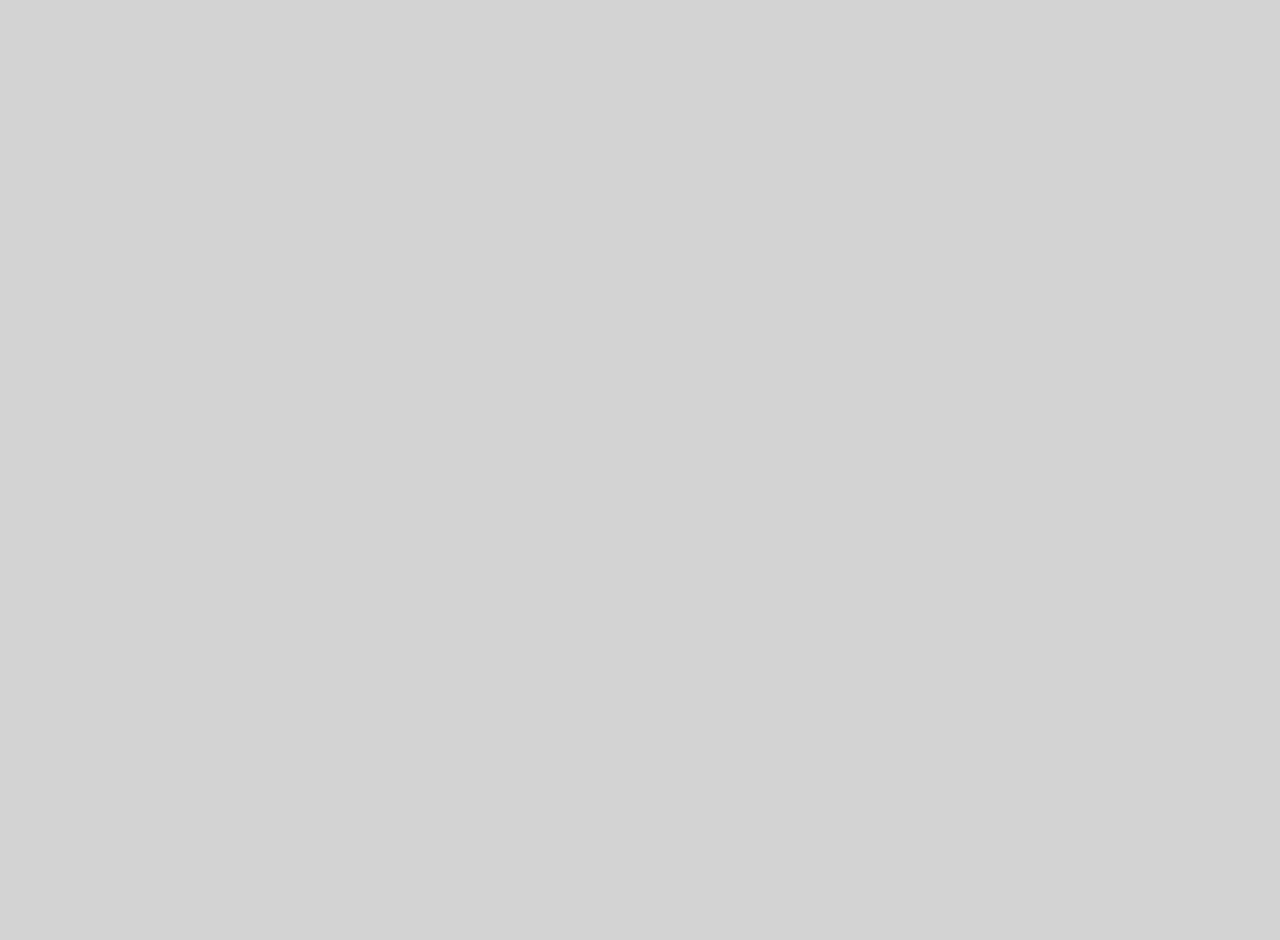
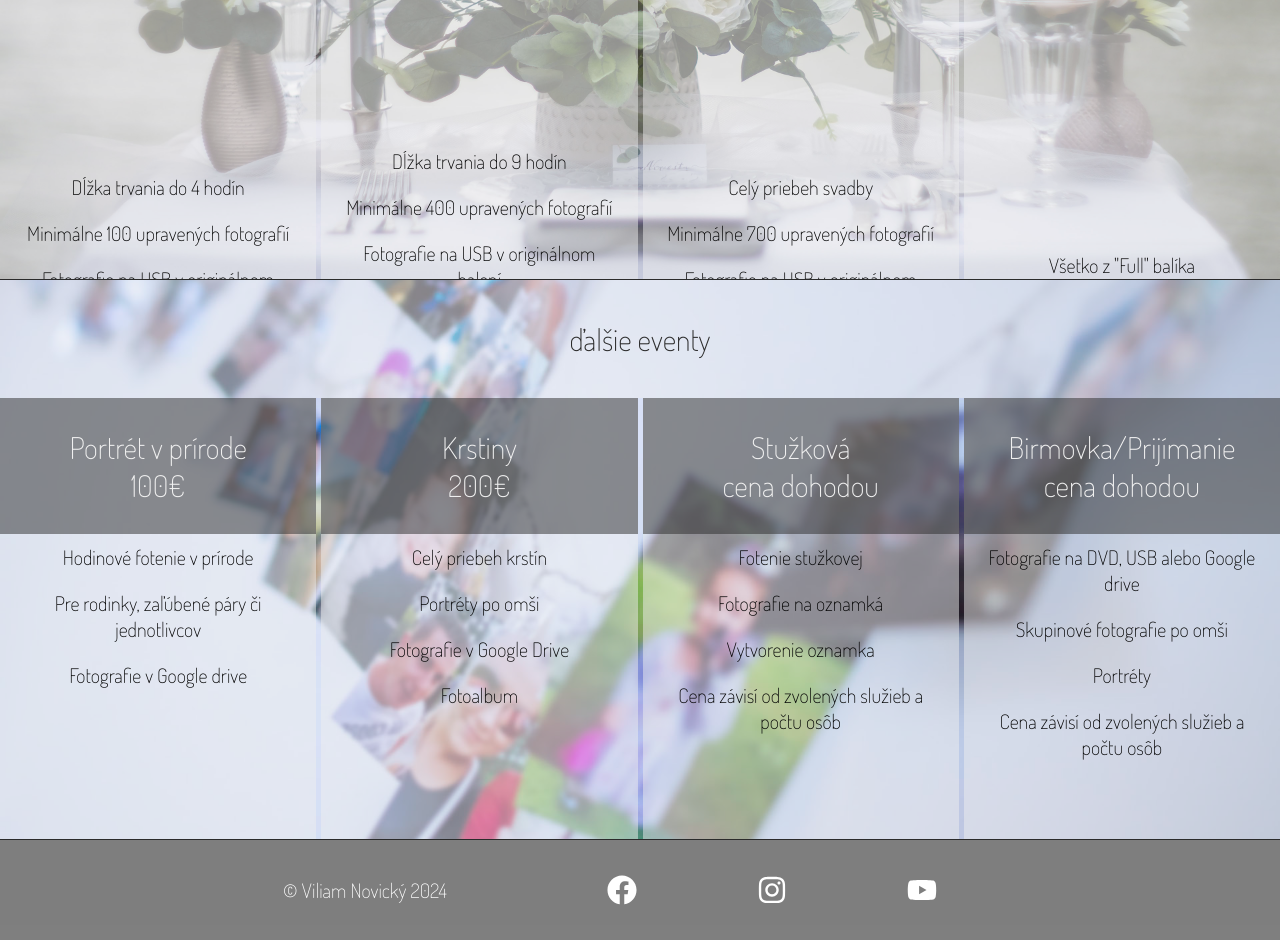
Before and after one commit to viliamnovicky/react-visual-arts, a React (Vite) app: page /cennik in a window 1280 px wide. Shown: the part 600-1540 px from the top of the page. Before the commit the page ends 800 px from the top, so only its background shows below. Built offline with nearby package versions, Linux system fonts and the light colour scheme.

Commit message:
pricelist page

```diff
--- a/src/pages/Pricelist.jsx
+++ b/src/pages/Pricelist.jsx
@@ -1,10 +1,174 @@
+import BackgroundCont from "../ui/BackgroundCont";
 import Navbar from "../ui/Navbar";
+import bgWeding from "../../public/img/cennik-svadba.jpg";
+import bgEvent from "../../public/img/cennik-portret.jpg";
+import styled from "styled-components";
+import Button from "../ui/Button";
+
+const StyledPricelist = styled.div`
+  display: flex;
+  width: 100%;
+  height: 100%;
+  gap: 0.5rem;
+`;
+
+const Price = styled.div`
+  position: relative;
+  z-index: 1;
+  width: 100%;
+  background: var(--color-white-transp);
+  transition: all 0.2s;
+
+  &:hover {
+    background: var(--color-white-transp-2);
+  }
+
+  &:hover p,
+  &:hover button {
+    opacity: 1;
+  }
+`;
+
+const Heading = styled.h1`
+  text-align: center;
+  font-size: 3rem;
+  color: var(--color-white);
+  background: var(--color-grey-transp);
+  font-weight: 100;
+  padding: 3rem;
+
+  span {
+    display: block;
+  }
+`;
+
+const Description = styled.p`
+  background: var(--color-grey-transp);
+  color: var(--color-white);
+  font-size: 2rem;
+  padding: 2rem;
+  width: 95%;
+  margin: auto;
+  margin-top: 2rem;
+  border-radius: 2rem;
+  opacity: 0;
+  transition: all 0.2s;
+`;
+
+const Paragraph = styled.p`
+  text-align: center;
+  font-size: 2rem;
+  padding: 1rem 2rem;
+`;
 
 function Pricelist() {
   return (
     <>
       <Navbar />
-      Pricelist
+      <BackgroundCont image={bgWeding} heading="Svadba" className="margin-top-5">
+        <StyledPricelist>
+          <Price>
+            <Heading>
+              Balík "Light" <span>350€</span>
+            </Heading>
+            <Description>
+              Ak si nepotrpíte na veľkých oslavách a všetko, na čom Vám záleží je počuť áno od
+              svojej spriaznenej duše, tento balík je pre Vás ako stvorený.
+            </Description>
+            <Paragraph>Dĺžka trvania do 4 hodín</Paragraph>
+            <Paragraph>Minimálne 100 upravených fotografií</Paragraph>
+            <Paragraph>Fotografie na USB v originálnom balení</Paragraph>
+            <Paragraph>Fotoalbum</Paragraph>
+            <Button type="price">Rezervovať termín</Button>
+          </Price>
+          <Price>
+            <Heading>
+              Balík "Medium" <span>500€</span>
+            </Heading>
+            <Description>
+              Ak chcete mať zo svadby zachytené všetko podstatné začinajúc kostolom a končiac
+              redovým tancom.
+            </Description>
+            <Paragraph>Dĺžka trvania do 9 hodín</Paragraph>
+            <Paragraph>Minimálne 400 upravených fotografií</Paragraph>
+            <Paragraph>Fotografie na USB v originálnom balení</Paragraph>
+            <Paragraph>Fotoalbum</Paragraph>
+            <Paragraph>Originálne balenie</Paragraph>
+            <Button type="price">Rezervovať termín</Button>
+          </Price>
+          <Price>
+            <Heading>
+              Balík "Full" <span>650€</span>
+            </Heading>
+            <Description>
+              Ak chcete z Vašej svadby zvečniť každučký okamih od príprav po redový tanec, tento
+              balík je pre Vás ten správny. Budem Vám k dispozícii celý svadobný deň.
+            </Description>
+            <Paragraph>Celý priebeh svadby</Paragraph>
+            <Paragraph>Minimálne 700 upravených fotografií</Paragraph>
+            <Paragraph>Fotografie na USB v originálnom balení</Paragraph>
+            <Paragraph>Fotokniha</Paragraph>
+            <Paragraph>Originálne balenie</Paragraph>
+            <Button type="price">Rezervovať termín</Button>
+          </Price>
+          <Price>
+            <Heading>
+              Balík "Premium" <span>800€</span>
+            </Heading>
+            <Description>
+              Ak hľadáte výnimočný spôsob pre uchovanie Vašich svadobných spomienok, možno Vás
+              zaujme personalizovaná webová stránka. Môžete ju jednoducho zdieľať s rodinou a
+              priateľmi. Bojíte sa nevyžiadaných návštev? Jednoducho si ju zaheslujete.
+            </Description>
+            <Paragraph>Všetko z "Full" balíka</Paragraph>
+            <Paragraph>Originálna web-stránka</Paragraph>
+            <Button type="price">Rezervovať termín</Button>
+          </Price>
+        </StyledPricelist>
+      </BackgroundCont>
+      <BackgroundCont image={bgEvent} heading="ďalšie eventy">
+        <StyledPricelist>
+          <Price>
+            <Heading>
+              Portrét v prírode<span>100€</span>
+            </Heading>
+            <Paragraph>Hodinové fotenie v prírode</Paragraph>
+            <Paragraph>Pre rodinky, zaľúbené páry či jednotlivcov</Paragraph>
+            <Paragraph>Fotografie v Google drive</Paragraph>
+            <Button type="price">Rezervovať termín</Button>
+          </Price>
+          <Price>
+            <Heading>
+              Krstiny<span>200€</span>
+            </Heading>
+            <Paragraph>Celý priebeh krstín</Paragraph>
+            <Paragraph>Portréty po omši</Paragraph>
+            <Paragraph>Fotografie v Google Drive</Paragraph>
+            <Paragraph>Fotoalbum</Paragraph>
+            <Button type="price">Rezervovať termín</Button>
+          </Price>
+          <Price>
+            <Heading>
+              Stužková<span>cena dohodou</span>
+            </Heading>
+            <Paragraph>Fotenie stužkovej</Paragraph>
+            <Paragraph>Fotografie na oznamká</Paragraph>
+            <Paragraph>Vytvorenie oznamka</Paragraph>
+            <Paragraph>Cena závisí od zvolených služieb a počtu osôb</Paragraph>
+            <Button type="price">Rezervovať termín</Button>
+          </Price>
+          <Price>
+            <Heading>
+              Birmovka/Prijímanie<span>cena dohodou</span>
+            </Heading>
+            <Paragraph>Fotografie na DVD, USB alebo Google drive</Paragraph>
+            <Paragraph>Skupinové fotografie po omši</Paragraph>
+            <Paragraph>Portréty</Paragraph>
+            <Paragraph>Cena závisí od zvolených služieb a počtu osôb</Paragraph>
+            <Button type="price">Rezervovať termín</Button>
+          </Price>
+        </StyledPricelist>
+      </BackgroundCont>
     </>
   );
 }
--- a/src/styles/GlobalStyles.js
+++ b/src/styles/GlobalStyles.js
@@ -3,6 +3,8 @@ import { createGlobalStyle } from "styled-components";
 const GlobalStyles = createGlobalStyle`
 :root {
     --color-white: rgb(240, 240, 240);
+    --color-white-transp: rgba(240, 240, 240, .5);
+    --color-white-transp-2: rgba(240, 240, 240, .8);
     --color-light: rgb(211, 211, 211);
     --color-light-2: rgb(225, 225, 225);
     --color-grey: rgb(43, 43, 43);
--- /dev/null
+++ b/src/ui/BackgroundCont.jsx
@@ -0,0 +1,43 @@
+import styled from "styled-components";
+
+const StyledBackgroundCont = styled.div`
+  width: 100vw;
+  height: 70vh;
+  overflow: hidden;
+  position: relative;
+  z-index: 0;
+  border-bottom: 1px solid var(--color-grey)
+`;
+
+const Image = styled.img`
+  width: 100%;
+  position: absolute;
+  left: 50%;
+  top: 50%;
+  transform: translate(-50%, -50%);
+  z-index: 0;
+`;
+
+const Heading = styled.h1`
+  font-size: 3rem;
+  padding: 4rem;
+  z-index: 1;
+  position: relative;
+  width: 100%;
+  text-align: center;
+  font-weight: 100;
+  background: var(--color-white-transp);
+  color: var(--color-grey);
+`;
+
+function BackgroundCont({ image, heading, children, className }) {
+  return (
+    <StyledBackgroundCont className={className}>
+      <Heading>{heading}</Heading>
+      <Image src={image} />
+      {children}
+    </StyledBackgroundCont>
+  );
+}
+
+export default BackgroundCont;
--- a/src/ui/Button.jsx
+++ b/src/ui/Button.jsx
@@ -10,10 +10,25 @@ const types = {
     border-radius: 2rem;
 
     &:hover {
-            background: var(--color-grey-transp)
+      background: var(--color-grey-transp);
     }
-    `
-}
+  `,
+
+  price: css`
+    position: absolute ;
+    bottom: 15rem;
+    left: 50%;
+    transform: translateX(-50%);
+    z-index: 3;
+    height: 5rem !important;
+    width: 80% !important;
+    font-weight: 800 !important;
+    text-transform: uppercase;
+    color: var(--color-grey);
+    opacity: 0;
+    font-family: 'Dosis', sans-serif;
+  `,
+};
 
 const Button = styled.button`
   cursor: pointer;
@@ -31,12 +46,11 @@ cursor: pointer;
     background: var(--color-grey-transp);
     color: var(--color-white);
   }
-`
-
+`;
 
 // Button.defaultProps = {
 //     variation: "primary",
 //     size: "large"
 //   };
 
-export default Button
+export default Button;
```
Also changed, not shown: public/img/cennik-portret.jpg (added), public/img/cennik-svadba.jpg (added), src/features/portfolio/Portfolio.jsx (deleted). Lines whose indentation alone changed are shown as unchanged.
